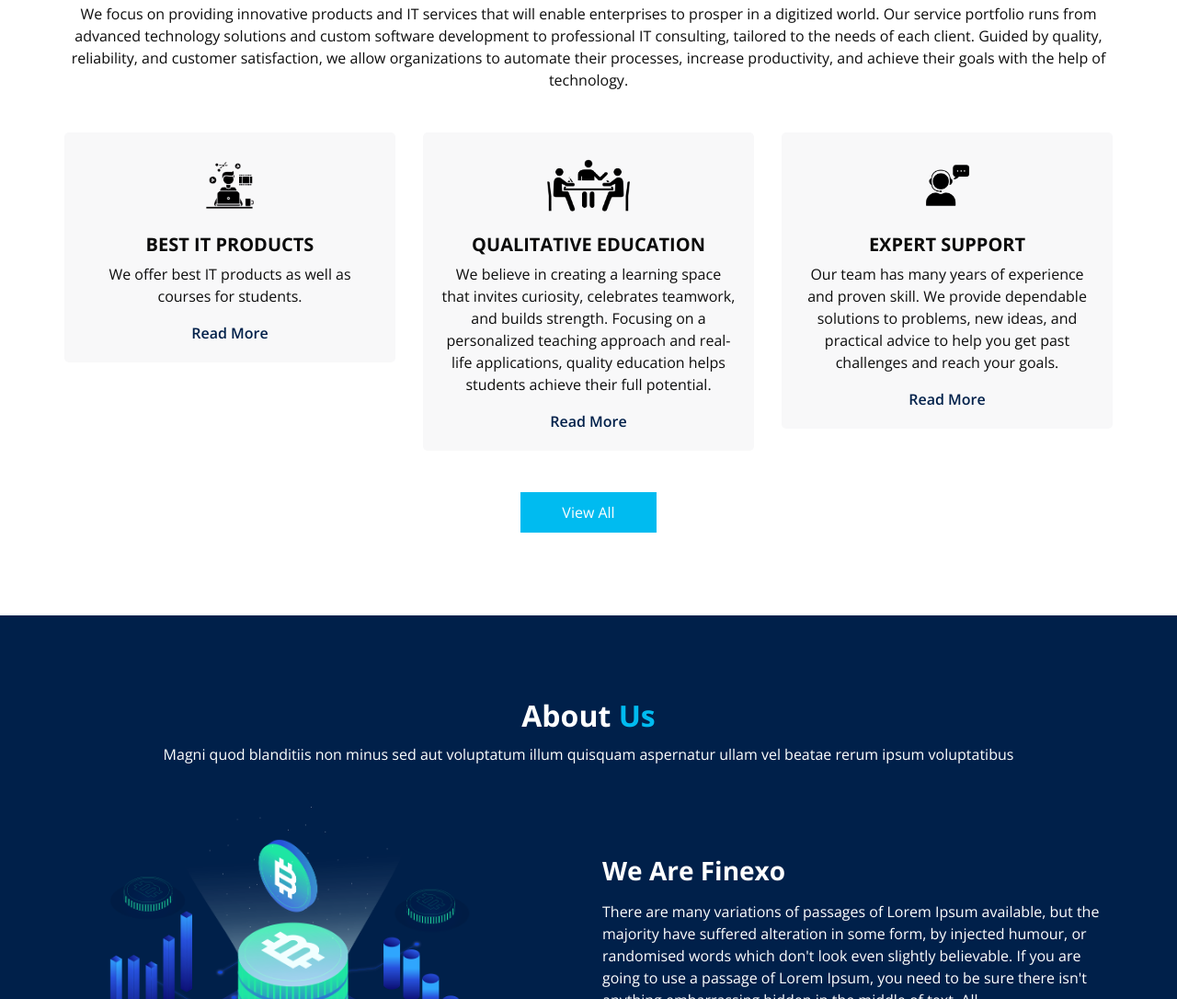
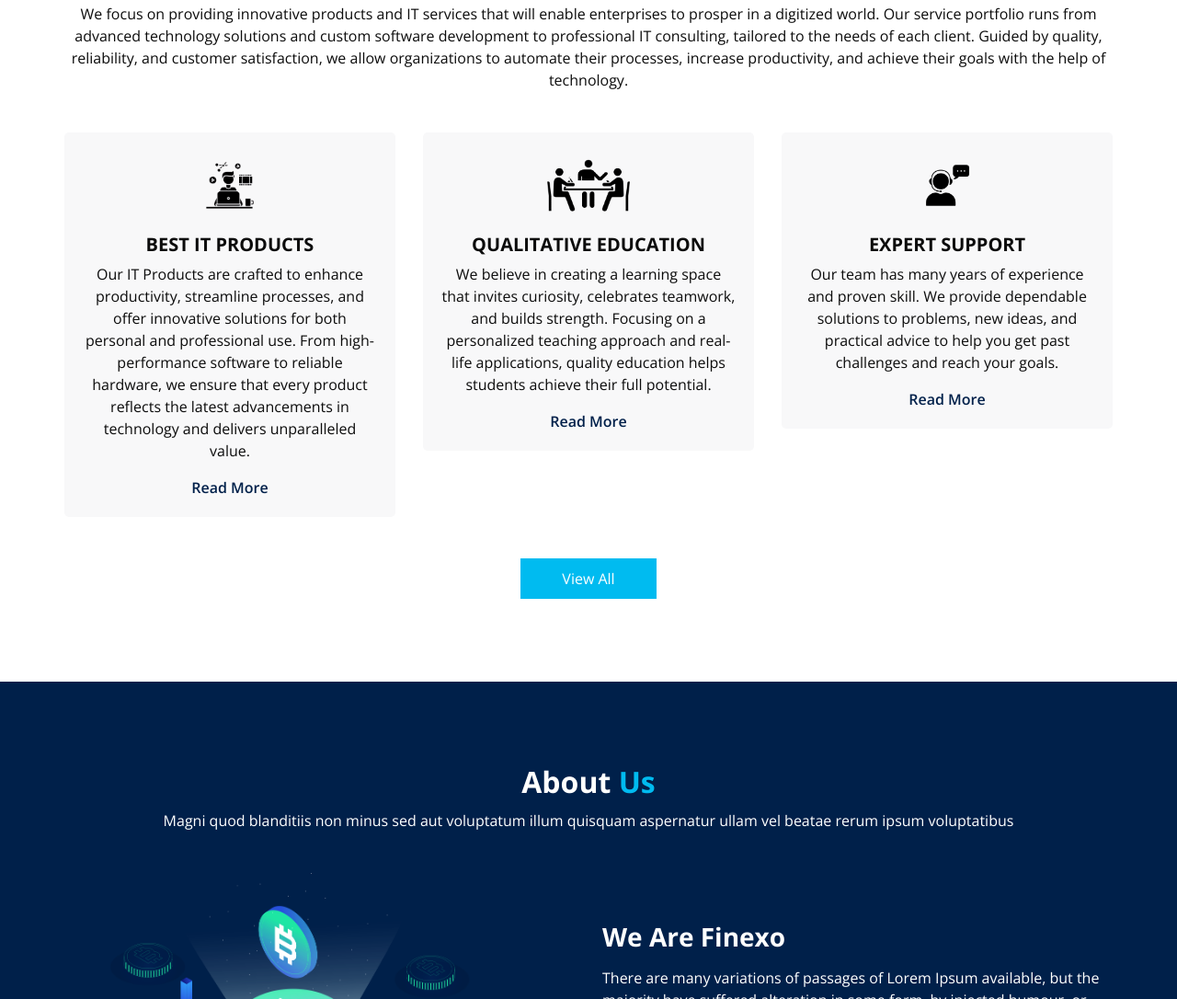
Before and after one commit to nisuz/autodesk, a plain HTML site: page index.html in a window 1280 px wide. Shown: the part 1007-2093 px from the top of the page at 92% size. Drawn offline with nearby package versions, Linux system fonts and the light colour scheme; some packages are replaced by stand-ins of ours.

Commit message:
Update index.html
text change
193

```diff
--- a/index.html
+++ b/index.html
@@ -190,7 +190,7 @@
                   Best IT products
                 </h5>
                 <p>
-                  We offer best IT products as well as courses for students.
+                  Our IT Products are crafted to enhance productivity, streamline processes, and offer innovative solutions for both personal and professional use. From high-performance software to reliable hardware, we ensure that every product reflects the latest advancements in technology and delivers unparalleled value.
 
                 </p>
                 <a href="">
```
